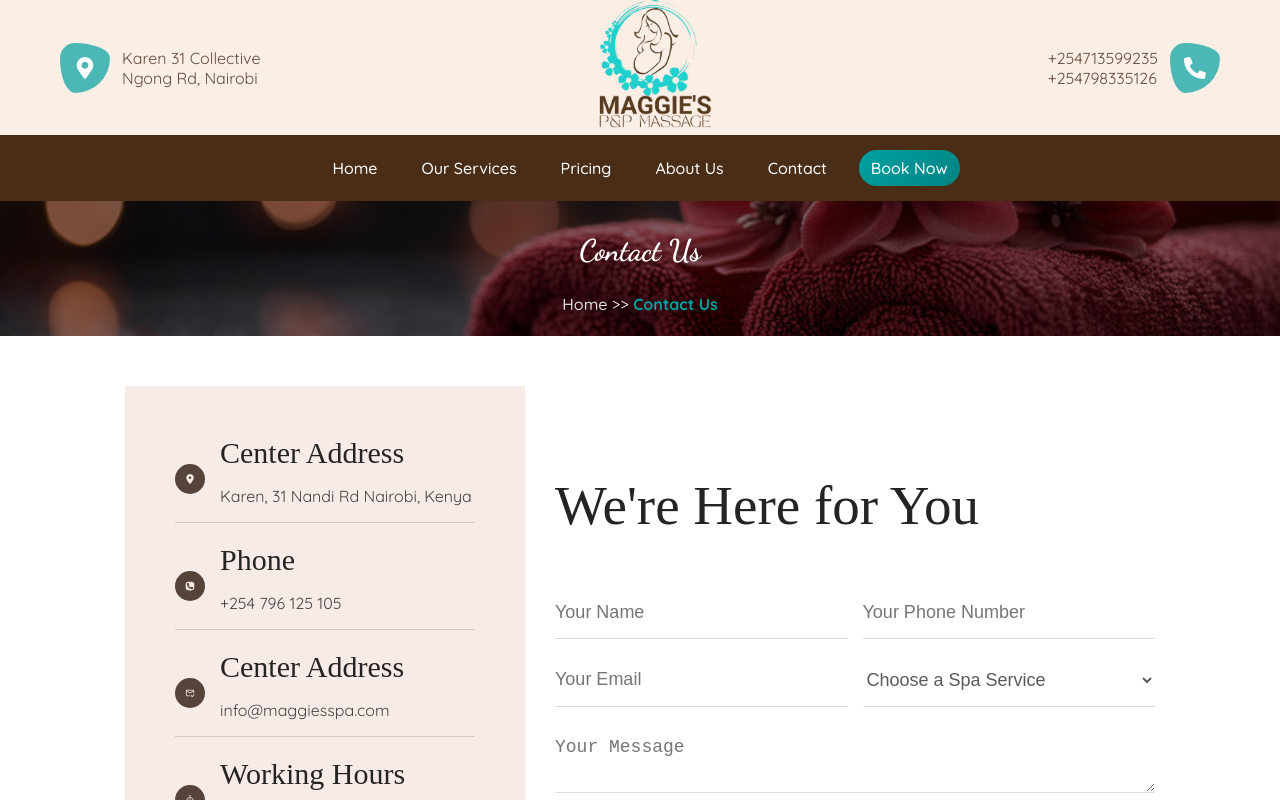
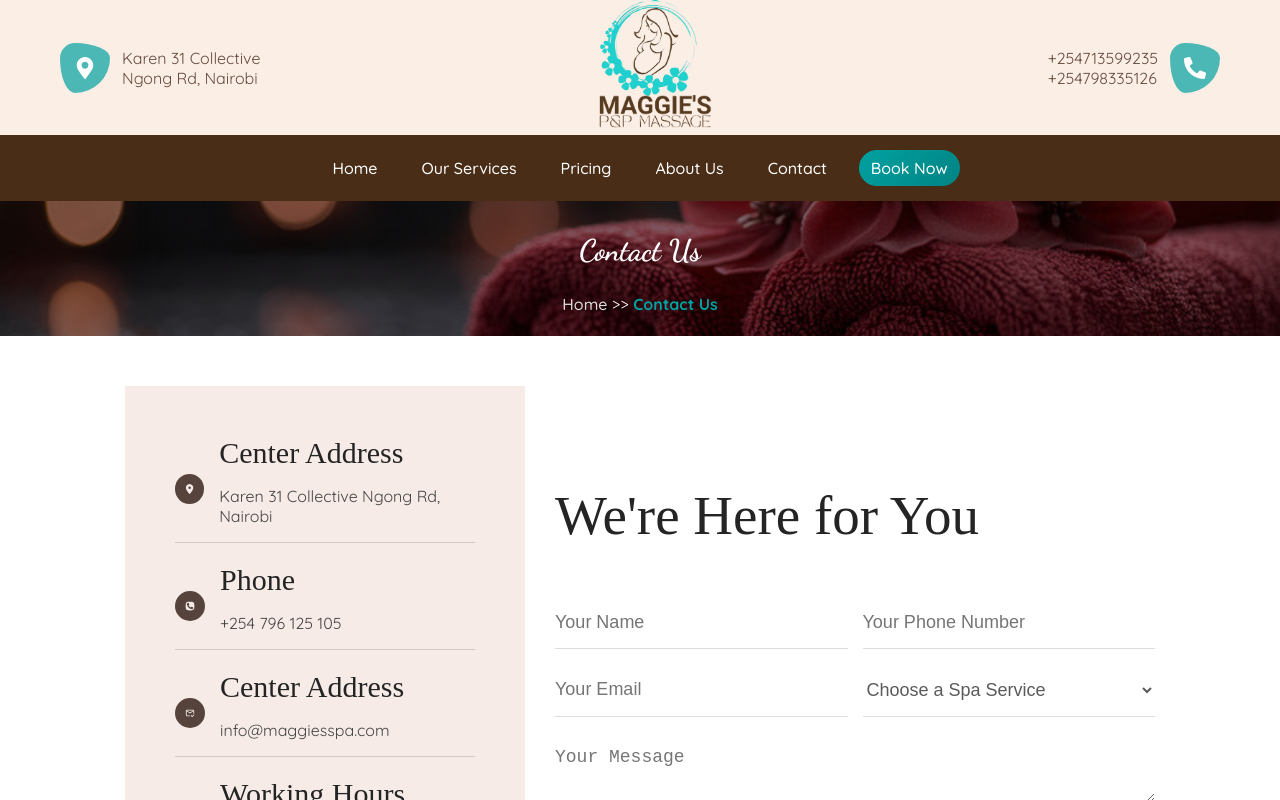
Before and after one commit to JOHNINDAKWA/maggiesspa, a React (Vite) app: page /contact in a window 1280 px wide. Shown: the top 800 px of the page. Built offline with nearby package versions, Linux system fonts and the light colour scheme.

Commit message:
made some final changes, then connected with emailjs

```diff
--- a/src/AboutComponents/ContactForm/ContactForm.jsx
+++ b/src/AboutComponents/ContactForm/ContactForm.jsx
@@ -12,7 +12,7 @@ const ContactForm = () => {
           <FaLocationDot />
           <div className="detail-info">
             <span>Center Address</span>
-            <p>Karen, 31 Nandi Rd Nairobi, Kenya</p>
+            <p>Karen 31 Collective Ngong Rd, Nairobi</p>
           </div>
         </div>
 
--- a/src/Pages/Booking/PersonalDetails.jsx
+++ b/src/Pages/Booking/PersonalDetails.jsx
@@ -60,7 +60,7 @@ const PersonalDetails = () => {
       />
 
       <textarea
-        placeholder="Note (optional): like Preferences, Medical disclaimers etc"
+        placeholder="Note (optional); Preferences, Medical disclaimers etc"
         value={bookingData.note}
         onChange={(e) =>
           setBookingData({ ...bookingData, note: e.target.value })
```
